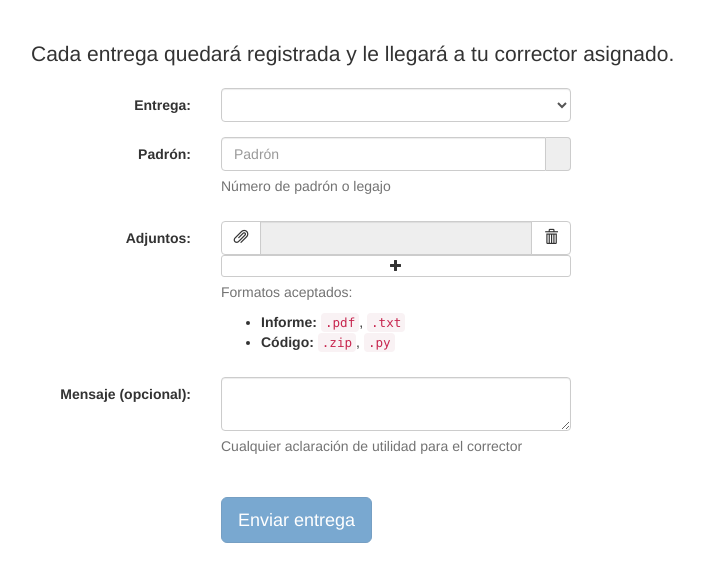
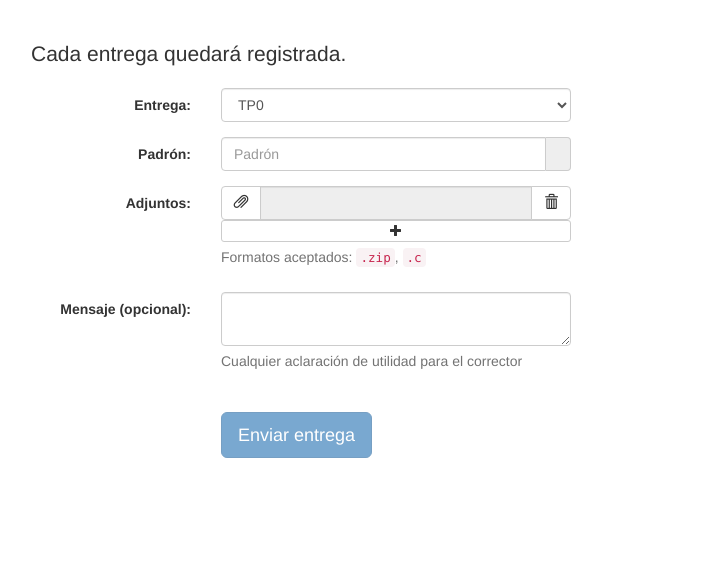
Before and after one commit to dato/algo2_sistema_entregas, a Python web app: template templates/index.html in a window 1280 px wide. Shown: the part 51-633 px from the top of the page, without its empty margins (54-758 px from the left). Run offline with Jinja, Linux system fonts and the light colour scheme; the template is opened without the code that fills it: most values are stand-ins (such as "Sample title", 1, 10 or a date in 2020); some libraries are stand-ins or nearby versions.

Commit message:
Versión que no verifica docente asignado.

```diff
--- a/templates/index.html
+++ b/templates/index.html
@@ -8,7 +8,7 @@
 {% endif %}
 
 <p class="lead">
-Cada entrega quedará registrada y le llegará a tu corrector asignado.
+Cada entrega quedará registrada.
 </p>
 
 <form class="form-horizontal" role="form" method="post" enctype="multipart/form-data">
@@ -18,10 +18,7 @@ Cada entrega quedará registrada y le llegará a tu corrector asignado.
     <label for="tp" class="col-xs-2 control-label">Entrega:</label>
     <div class="col-xs-4">
       <select class="form-control" name="tp" id="tp" value="">
-        <option style="display:none" selected value></option>
-        {% for tp in entregas|sort %}
-          <option value="{{tp}}">{{tp}}</option>
-        {% endfor %}
+        <option value="TP0" selected value>TP0</option>
       </select>
     </div>
   </div>
@@ -32,7 +29,6 @@ Cada entrega quedará registrada y le llegará a tu corrector asignado.
         <input type="text" class="form-control" name="padron" id="padron" value="" placeholder="Padrón">
         <span class="input-group-addon"></span>
       </div>
-      <span class="help-block" id="padron_help">Número de padrón o legajo</span>
     </div>
   </div>
   <div class="form-group" id="fg_adjuntos">
@@ -44,11 +40,7 @@ Cada entrega quedará registrada y le llegará a tu corrector asignado.
         <span class="glyphicon glyphicon-plus" aria-hidden="true"></span>
       </button>
       <p class="help-block">
-        Formatos aceptados:
-        <ul>
-          <li><b>Informe:</b> <code>.pdf</code>, <code>.txt</code>
-          <li><b>Código:</b> <code>.zip</code>, <code>.py</code>
-        </ul>
+        Formatos aceptados: <code>.zip</code>, <code>.c</code>
       </p>
     </div>
   </div>
@@ -83,9 +75,7 @@ document.addEventListener("DOMContentLoaded", function() {
   $(document).on('click', '.rm_file', rmFileInput);
 });
 
-var correctores = JSON.parse('{{correctores_json|safe}}');
-var entregas = JSON.parse('{{entregas_json|safe}}');
-var grupos = invert(JSON.parse('{{grupos_json|safe}}'));
+var alumnos  = JSON.parse('{{alumnos|safe}}');
 
 function invert(dict) {
     var res = {};
@@ -155,19 +145,10 @@ function validate() {
 
 function validateTP() {
   var tp = validateAlNum($('#tp'));
-  var valid = tp in entregas;
-  $('#tp').parent().toggleClass('has-success', valid);
-  if (valid) {
-    if (entregas[tp] === 'i') { // individual
-      $('#fg_padron label').html('Padrón:');
-      $('#fg_padron .help-block').html('Número de padrón o legajo:');
-      $('#padron').attr('placeholder', 'Padrón');
-    } else { // grupal
-      $('#fg_padron label').html('Padrón o grupo:');
-      $('#fg_padron .help-block').html('Número de padrón o legajo de algún integrante, o identificador del grupo (ejemplo: "G04"):');
-      $('#padron').attr('placeholder', 'Padrón o grupo');
-    }
-  }
+  $('#tp').parent().toggleClass('has-success', true);
+  $('#fg_padron label').html('Padrón:');
+  $('#fg_padron .help-block').html('Número de padrón o legajo:');
+  $('#padron').attr('placeholder', 'Padrón');
   return tp;
 }
 
@@ -176,19 +157,15 @@ function validatePadron(tp) {
   var padron = validateAlNum(input);
   var valid = false;
   if (padron) {
-    var corrector = null;
-    if (entregas[tp] === 'g') { // grupal
-      if (grupos[padron]) {
-        padron = grupos[padron];
-      }
-    }
-    if (padron in correctores && tp in correctores[padron]) {
-      corrector = correctores[padron][tp];
+    if (padron in alumnos) {
+      corrector = alumnos[padron][tp];
       valid = true;
-    }
-    input.parent().find('span').html(corrector ? '<b>Corrector:</b> ' + corrector : '');
-    input.parent().toggleClass('has-success', !!corrector);
+	}
   }
+
+  input.parent().find('span').html(valid ? '<b>Padrón válido</b>' : '');
+  input.parent().toggleClass('has-success', valid);
+
   return valid;
 }
 
--- a/templates/result.html
+++ b/templates/result.html
@@ -5,7 +5,7 @@
 {% endif %}
 {% if sent %}
     <div class="alert alert-success" role="alert">
-        Tu <strong>{{sent.tp}}</strong> fue enviado a <strong>{{ sent.docente }}</strong>.
+        Tu <strong>{{sent.tp}}</strong> fue enviado.</strong>.
     </div>
     {% if sent.email %}
         <div class="alert alert-info" role="alert"><pre>{{sent.email}}</pre></div>
```
Also changed, not shown: main.py (+5 -13 lines).
